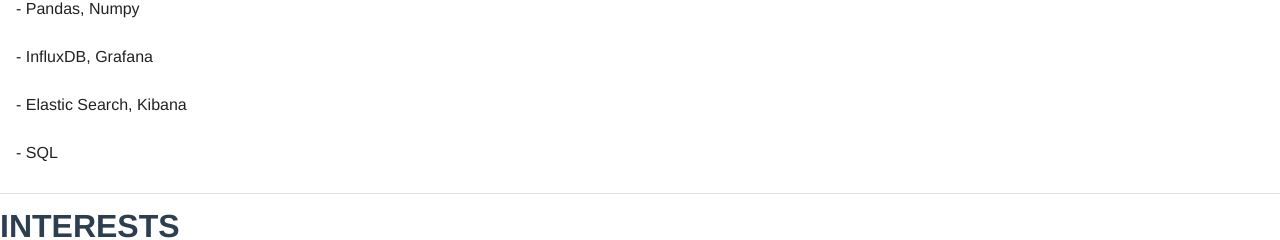
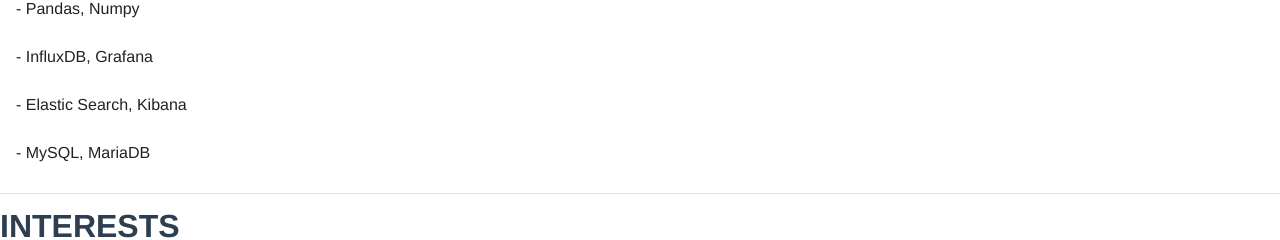
Before and after one commit to yeomkyeorae/yeomlog, a Vue app in the folder frontend/: page /cv in a window 1280 px wide. Shown: the part 1336-1576 px from the top of the page. Built offline with nearby package versions, Linux system fonts and the light colour scheme.

Commit message:
200220 |

```diff
--- a/frontend/src/views/Cv.vue
+++ b/frontend/src/views/Cv.vue
@@ -45,7 +45,7 @@
 			<v-list-item>- Pandas, Numpy</v-list-item>
 			<v-list-item>- InfluxDB, Grafana</v-list-item>
 			<v-list-item>- Elastic Search, Kibana</v-list-item>
-			<v-list-item>- SQL</v-list-item>
+			<v-list-item>- MySQL, MariaDB</v-list-item>
 		</v-list>
 		<v-divider class="my-2"></v-divider>
 
```
